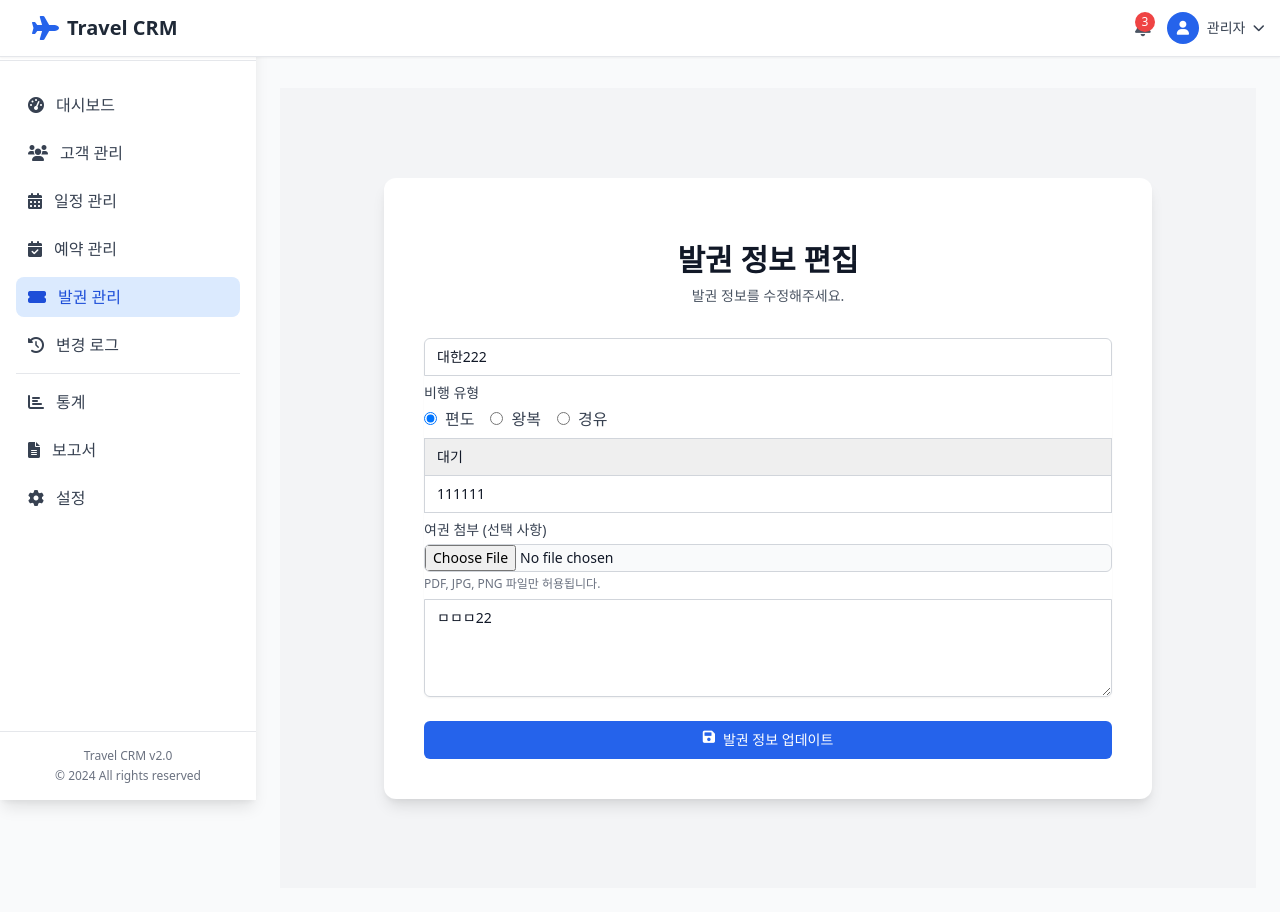
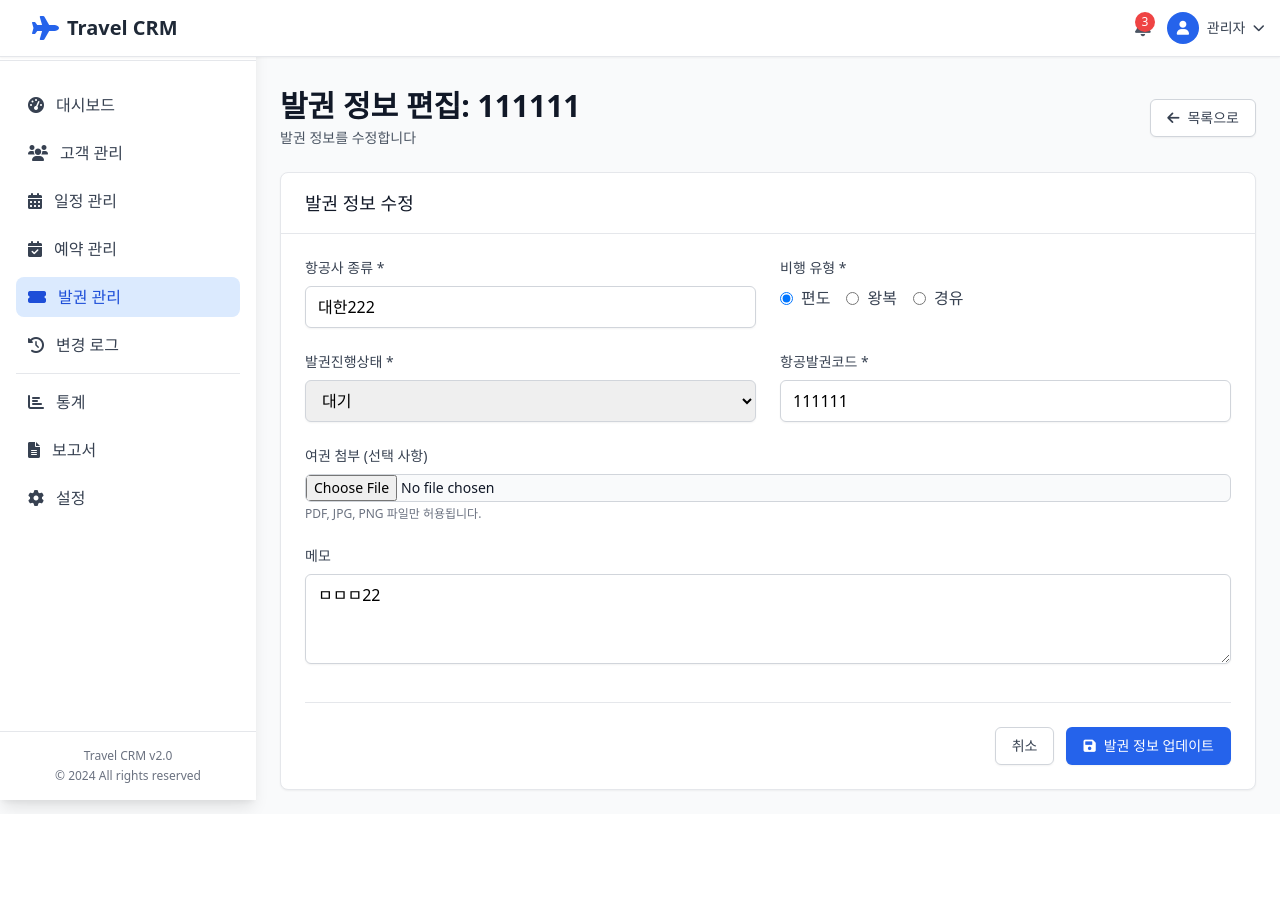
Before and after one commit to mikichat/travel-python, a Flask app: page /ticketing/edit/1 in a window 1280 px wide. After the commit the page ends 812 px from the top, so only its background shows below. Run offline with Flask 3, Linux system fonts and the light colour scheme; a user stored in the database is signed in; data comes from the database, SQL or seed files in the repository.

Commit message:
발권 정보 추가 및 편집 페이지의 HTML 템플릿을 개선하여 사용자 경험을 향상시켰습니다. 페이지 헤더 및 폼 요소의 스타일을 업데이트하고, 필수 입력 필드에 대한 레이블을 추가하여 가독성을 높였습니다. 플래시 메시지 표시 로직을 개선하여 사용자에게 명확한 피드백을 제공하도록 하였습니다.

```diff
--- a/app/templates/edit_ticketing.html
+++ b/app/templates/edit_ticketing.html
@@ -1,60 +1,106 @@
 {% extends "base.html" %}
 
-{% block title %}발권 정보 편집 - Travel CRM{% endblock %}
+{% block title %}
+    {% if ticketing %}발권 정보 편집 - {{ ticketing.ticket_code }}{% else %}발권 정보를 찾을 수 없음{% endif %} - Travel CRM
+{% endblock %}
 
 {% block content %}
-<div class="min-h-screen flex items-center justify-center bg-gray-100 py-12 px-4 sm:px-6 lg:px-8">
-    <div class="max-w-3xl w-full space-y-8 bg-white p-10 rounded-xl shadow-lg">
+<div class="space-y-6">
+    <!-- 페이지 헤더 -->
+    <div class="flex items-center justify-between">
         <div>
-            <h2 class="mt-6 text-center text-3xl font-extrabold text-gray-900">
-                발권 정보 편집
-            </h2>
-            <p class="mt-2 text-center text-sm text-gray-600">
-                발권 정보를 수정해주세요.
+            <h1 class="text-3xl font-bold text-gray-900">
+                {% if ticketing %}발권 정보 편집: {{ ticketing.ticket_code }}{% else %}발권 정보를 찾을 수 없습니다{% endif %}
+            </h1>
+            <p class="mt-1 text-sm text-gray-600">
+                {% if ticketing %}발권 정보를 수정합니다{% else %}요청하신 발권 정보가 존재하지 않습니다{% endif %}
             </p>
         </div>
+        <a href="{{ url_for('ticketing.ticketing_page') }}"
+           class="inline-flex items-center px-4 py-2 border border-gray-300 rounded-md shadow-sm text-sm font-medium text-gray-700 bg-white hover:bg-gray-50">
+            <i class="fas fa-arrow-left mr-2"></i>
+            목록으로
+        </a>
+    </div>
 
+    {% if not ticketing %}
+        <div class="bg-red-50 border border-red-200 rounded-md p-4">
+            <div class="flex">
+                <div class="flex-shrink-0">
+                    <i class="fas fa-exclamation-circle text-red-400"></i>
+                </div>
+                <div class="ml-3">
+                    <h3 class="text-sm font-medium text-red-800">발권 정보를 찾을 수 없습니다</h3>
+                    <div class="mt-2 text-sm text-red-700">요청하신 발권 정보가 존재하지 않거나 삭제되었습니다.</div>
+                </div>
+            </div>
+        </div>
+    {% else %}
         {% with messages = get_flashed_messages(with_categories=true) %}
             {% if messages %}
+                <div class="space-y-4">
                     {% for category, message in messages %}
-            <div class="rounded-md p-4 {% if category == 'success' %}bg-green-50 text-green-800{% elif category == 'danger' %}bg-red-50 text-red-800{% endif %}" role="alert">
-                {{ message }}
+                        <div class="p-4 rounded-md {% if category == 'success' %}bg-green-50 border border-green-200 text-green-800{% elif category == 'error' %}bg-red-50 border border-red-200 text-red-800{% else %}bg-blue-50 border border-blue-200 text-blue-800{% endif %}">
+                            <div class="flex">
+                                <div class="flex-shrink-0">
+                                    {% if category == 'success' %}
+                                        <i class="fas fa-check-circle"></i>
+                                    {% elif category == 'error' %}
+                                        <i class="fas fa-exclamation-circle"></i>
+                                    {% else %}
+                                        <i class="fas fa-info-circle"></i>
+                                    {% endif %}
+                                </div>
+                                <div class="ml-3">
+                                    <p class="text-sm font-medium">{{ message }}</p>
+                                </div>
+                            </div>
                         </div>
                     {% endfor %}
+                </div>
             {% endif %}
         {% endwith %}
 
-        <form class="mt-8 space-y-6" action="{{ url_for('ticketing.edit_ticketing', ticketing_id=ticketing.id) }}" method="POST" enctype="multipart/form-data">
-            <div class="rounded-md shadow-sm -space-y-px">
+        <!-- 폼 -->
+        <div class="bg-white shadow-sm border border-gray-200 rounded-lg">
+            <div class="px-6 py-4 border-b border-gray-200">
+                <h2 class="text-lg font-medium text-gray-900">발권 정보 수정</h2>
+            </div>
+
+            <form class="p-6" action="{{ url_for('ticketing.edit_ticketing', ticketing_id=ticketing.id) }}" method="POST" enctype="multipart/form-data">
+                <div class="grid grid-cols-1 md:grid-cols-2 gap-6">
+                    <!-- 항공사 종류 -->
                     <div>
-                    <label for="airline_type" class="sr-only">항공사 종류</label>
+                        <label for="airline_type" class="block text-sm font-medium text-gray-700 mb-2">항공사 종류 *</label>
                         <input id="airline_type" name="airline_type" type="text" required
-                           class="appearance-none rounded-none relative block w-full px-3 py-2 border border-gray-300 placeholder-gray-500 text-gray-900 rounded-t-md focus:outline-none focus:ring-blue-500 focus:border-blue-500 focus:z-10 sm:text-sm"
+                               class="w-full px-3 py-2 border border-gray-300 rounded-md shadow-sm focus:outline-none focus:ring-blue-500 focus:border-blue-500"
                                placeholder="항공사 종류 (예: 대한항공, 아시아나)" value="{{ ticketing.airline_type }}">
                     </div>
 
-                <div class="py-2">
-                    <label class="block text-sm font-medium text-gray-700">비행 유형</label>
+                    <!-- 비행 유형 -->
+                    <div>
+                        <label class="block text-sm font-medium text-gray-700 mb-2">비행 유형 *</label>
                         <div class="mt-1 flex space-x-4">
                             <label class="inline-flex items-center">
-                            <input type="radio" name="flight_type" value="One-way" class="form-radio" {% if ticketing.flight_type == 'One-way' %}checked{% endif %} required>
+                                <input type="radio" name="flight_type" value="One-way" class="form-radio text-blue-600" {% if ticketing.flight_type == 'One-way' %}checked{% endif %} required>
                                 <span class="ml-2 text-gray-700">편도</span>
                             </label>
                             <label class="inline-flex items-center">
-                            <input type="radio" name="flight_type" value="Round-trip" class="form-radio" {% if ticketing.flight_type == 'Round-trip' %}checked{% endif %} required>
+                                <input type="radio" name="flight_type" value="Round-trip" class="form-radio text-blue-600" {% if ticketing.flight_type == 'Round-trip' %}checked{% endif %} required>
                                 <span class="ml-2 text-gray-700">왕복</span>
                             </label>
                             <label class="inline-flex items-center">
-                            <input type="radio" name="flight_type" value="Transit" class="form-radio" {% if ticketing.flight_type == 'Transit' %}checked{% endif %} required>
+                                <input type="radio" name="flight_type" value="Transit" class="form-radio text-blue-600" {% if ticketing.flight_type == 'Transit' %}checked{% endif %} required>
                                 <span class="ml-2 text-gray-700">경유</span>
                             </label>
                         </div>
                     </div>
 
+                    <!-- 발권진행상태 -->
                     <div>
-                    <label for="ticketing_status" class="sr-only">발권진행상태</label>
+                        <label for="ticketing_status" class="block text-sm font-medium text-gray-700 mb-2">발권진행상태 *</label>
                         <select id="ticketing_status" name="ticketing_status" required
-                            class="appearance-none rounded-none relative block w-full px-3 py-2 border border-gray-300 placeholder-gray-500 text-gray-900 focus:outline-none focus:ring-blue-500 focus:border-blue-500 focus:z-10 sm:text-sm">
+                                class="w-full px-3 py-2 border border-gray-300 rounded-md shadow-sm focus:outline-none focus:ring-blue-500 focus:border-blue-500">
                             <option value="">-- 발권진행상태 선택 --</option>
                             <option value="Pending" {% if ticketing.ticketing_status == 'Pending' %}selected{% endif %}>진행 중</option>
                             <option value="Completed" {% if ticketing.ticketing_status == 'Completed' %}selected{% endif %}>완료</option>
@@ -63,15 +109,17 @@
                         </select>
                     </div>
 
+                    <!-- 항공발권코드 -->
                     <div>
-                    <label for="ticket_code" class="sr-only">항공발권코드</label>
+                        <label for="ticket_code" class="block text-sm font-medium text-gray-700 mb-2">항공발권코드 *</label>
                         <input id="ticket_code" name="ticket_code" type="text" required
-                           class="appearance-none rounded-none relative block w-full px-3 py-2 border border-gray-300 placeholder-gray-500 text-gray-900 focus:outline-none focus:ring-blue-500 focus:border-blue-500 focus:z-10 sm:text-sm"
+                               class="w-full px-3 py-2 border border-gray-300 rounded-md shadow-sm focus:outline-none focus:ring-blue-500 focus:border-blue-500"
                                placeholder="항공발권코드" value="{{ ticketing.ticket_code }}">
                     </div>
 
-                <div class="py-2">
-                    <label for="passport_attachment" class="block text-sm font-medium text-gray-700">여권 첨부 (선택 사항)</label>
+                    <!-- 여권 첨부 -->
+                    <div class="md:col-span-2">
+                        <label for="passport_attachment" class="block text-sm font-medium text-gray-700 mb-2">여권 첨부 (선택 사항)</label>
                         <input id="passport_attachment" name="passport_attachment" type="file"
                                class="mt-1 block w-full text-sm text-gray-900 border border-gray-300 rounded-md cursor-pointer bg-gray-50 focus:outline-none focus:border-blue-500 focus:ring-blue-500">
                         <p class="mt-1 text-xs text-gray-500">PDF, JPG, PNG 파일만 허용됩니다.</p>
@@ -84,21 +132,29 @@
                         {% endif %}
                     </div>
 
-                <div>
-                    <label for="memo" class="sr-only">메모</label>
-                    <textarea id="memo" name="memo" rows="4"
-                              class="appearance-none rounded-none relative block w-full px-3 py-2 border border-gray-300 placeholder-gray-500 text-gray-900 rounded-b-md focus:outline-none focus:ring-blue-500 focus:border-blue-500 focus:z-10 sm:text-sm"
+                    <!-- 메모 -->
+                    <div class="md:col-span-2">
+                        <label for="memo" class="block text-sm font-medium text-gray-700 mb-2">메모</label>
+                        <textarea id="memo" name="memo" rows="3"
+                                  class="w-full px-3 py-2 border border-gray-300 rounded-md shadow-sm focus:outline-none focus:ring-blue-500 focus:border-blue-500"
                                   placeholder="메모 및 기타 추가 사항">{{ ticketing.memo }}</textarea>
                     </div>
                 </div>
 
-            <div>
+                <!-- 버튼 -->
+                <div class="flex items-center justify-end space-x-3 mt-8 pt-6 border-t border-gray-200">
+                    <a href="{{ url_for('ticketing.ticketing_page') }}"
+                       class="inline-flex items-center px-4 py-2 border border-gray-300 rounded-md shadow-sm text-sm font-medium text-gray-700 bg-white hover:bg-gray-50">
+                        취소
+                    </a>
                     <button type="submit"
-                        class="group relative w-full flex justify-center py-2 px-4 border border-transparent text-sm font-medium rounded-md text-white bg-blue-600 hover:bg-blue-700 focus:outline-none focus:ring-2 focus:ring-offset-2 focus:ring-blue-500">
-                    <i class="fas fa-save mr-2"></i> 발권 정보 업데이트
+                            class="inline-flex items-center px-4 py-2 border border-transparent rounded-md shadow-sm text-sm font-medium text-white bg-blue-600 hover:bg-blue-700 focus:outline-none focus:ring-2 focus:ring-offset-2 focus:ring-blue-500">
+                        <i class="fas fa-save mr-2"></i>
+                        발권 정보 업데이트
                     </button>
                 </div>
             </form>
         </div>
+    {% endif %}
 </div>
 {% endblock %}
```
Also changed, not shown: app/templates/create_ticketing.html (+51 -30 lines). Lines whose indentation alone changed are shown as unchanged.
